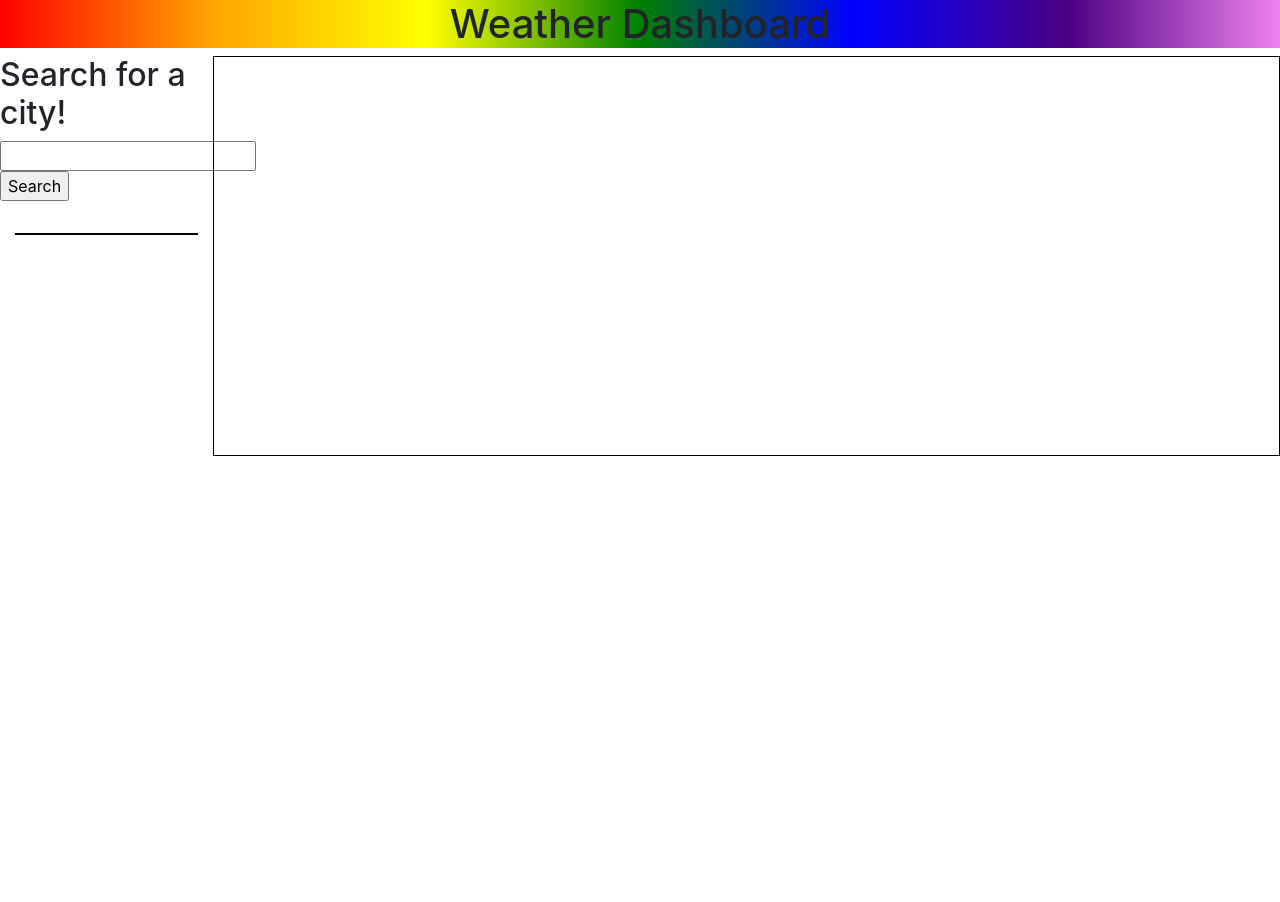
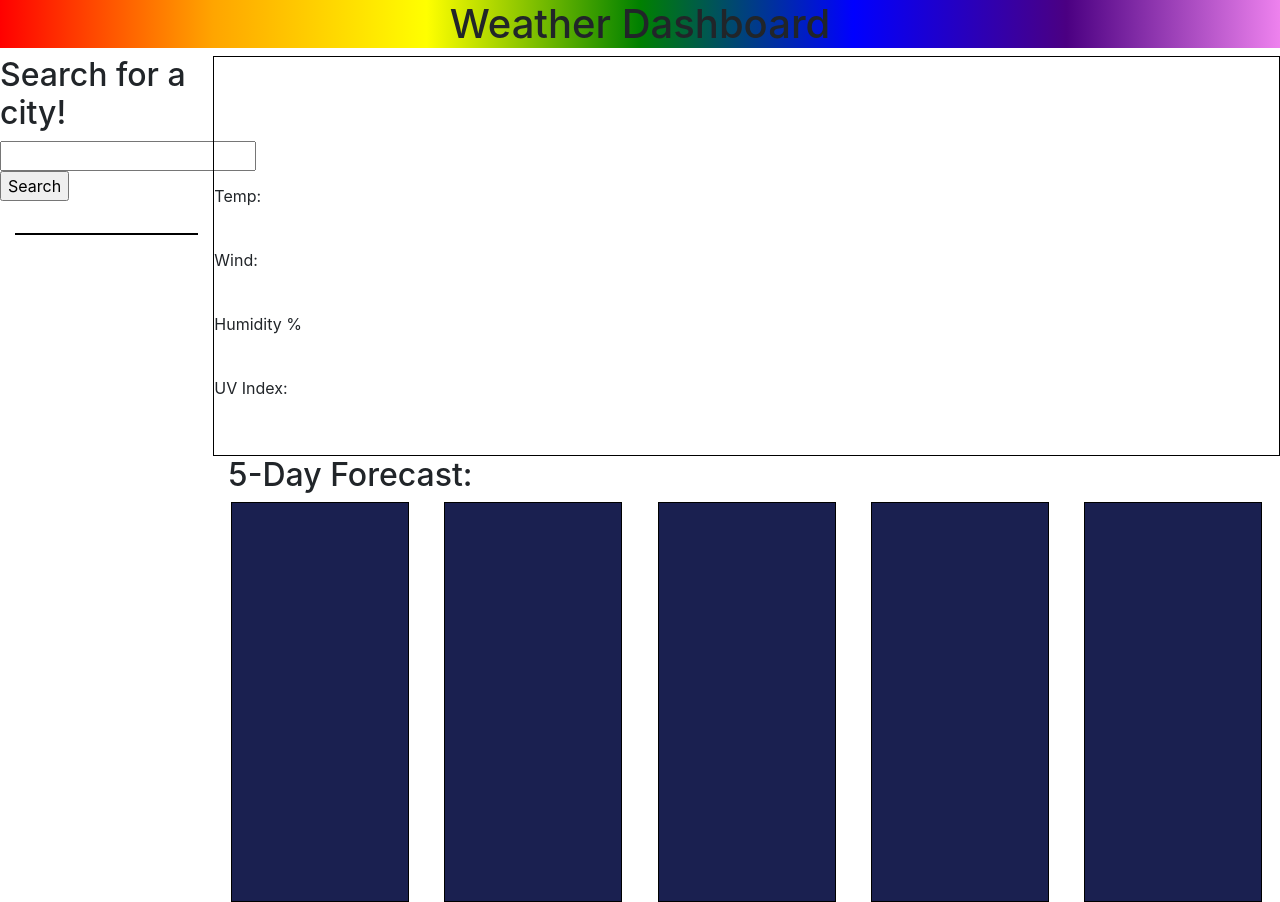
Before and after one commit to YummySocks/Weather-Or-Not, a plain HTML site: page index.html in a window 1280 px wide. Before the commit the page ends 856 px from the top, so only its background shows below. Drawn offline with nearby package versions, Linux system fonts and the light colour scheme.

Commit message:
got the current day/time based on search parameters

```diff
--- a/assets/css/style.css
+++ b/assets/css/style.css
@@ -6,10 +6,18 @@ header {
 main {
     display: flex;
 }
-.current {
+.current, .cardD {
     border: 1px solid black;
+    display: flex;
+    justify-content: space-around;
+    flex-direction: column;
+
 }
 
+.cardD {
+    background-color: rgb(26, 32, 80);
+    color: white;
+}
 .days {
     display: flex;
     justify-content: space-around;
--- a/assets/js/script.js
+++ b/assets/js/script.js
@@ -1,5 +1,6 @@
 var ApiKey = '8fceceef7f0be4b04dce5313fe7967a1';
-
+var days5 = $(".cardD")
+console.log(days5)
 $('#searchButton').on("click",function(){
     var textInput = $('#searchText').val();
     city = textInput;
@@ -11,6 +12,7 @@ $('#searchButton').on("click",function(){
 function pullWeatherData(d){
     var lat = d.coord.lat;
     var lon = d.coord.lon;
+    $("#cityName").text(d.name);
     fullWeatherData(lat,lon);
 }
 //used for getting the data for todays weather and the next 5 days
@@ -19,8 +21,17 @@ function forecastData(f){
     var uvIndex = f.current.uvi;
     var humidity = f.current.humidity;
     var wind = f.current.wind_speed + "MPH";
+    var currentTimeUnix = f.current.dt + f.timezone_offset;
+    var currentTime = moment.unix(currentTimeUnix).format("(MM/D/YYYY)")
+    $('#currentDate').text(currentTime)
+    $('#tempF').text(currentTemp)
+    $('#windS').text(wind)
+    $('#humid').text(humidity)
+    $('#UVI').text(uvIndex)
 
+    days5.each(function(i){
 
+    })
 
 
 
--- a/index.html
+++ b/index.html
@@ -31,14 +31,26 @@
         </div>
         <div class="col-10">
           <div id="current" class="current row">
-
+            <div id="top">
+              <h2><span id="cityName"></span><span id="currentDate"></span><span id="currentIcon"></span></h2>
+            </div>
+            <div id="bottom">
+              <p>Temp: <span id="tempF"></span></p>
+              <br/>
+              <p>Wind: <span id="windS"></span></p>
+              <br />
+              <p>Humidity <span id="humid"></span>%</p>
+              <br />
+              <p>UV Index: <span id="UVI"></span></p>
+            </div>
           </div>
+          <h2>5-Day Forecast:</h2>
           <div class="days row">
-            <div id="day-1" class="col-2"></div>
-            <div id="day-2" class="col-2"></div>
-            <div id="day-3" class="col-2"></div>
-            <div id="day-4" class="col-2"></div>
-            <div id="day-5" class="col-2"></div>
+            <div id="day-1" class="cardD col-2"></div>
+            <div id="day-2" class="cardD col-2"></div>
+            <div id="day-3" class="cardD col-2"></div>
+            <div id="day-4" class="cardD col-2"></div>
+            <div id="day-5" class="cardD col-2"></div>
           </div>
         </div>
     </main>
@@ -47,6 +59,7 @@
       integrity="sha256-9/aliU8dGd2tb6OSsuzixeV4y/faTqgFtohetphbbj0="
       crossorigin="anonymous"
     ></script>
+    <script src="https://cdnjs.cloudflare.com/ajax/libs/moment.js/2.24.0/moment.min.js"></script>
     <script src="./assets/js/script.js"></script>
 </body>
 </html>
```
